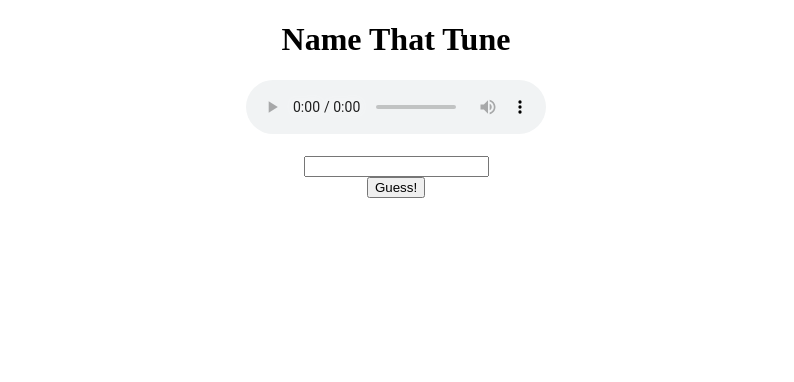
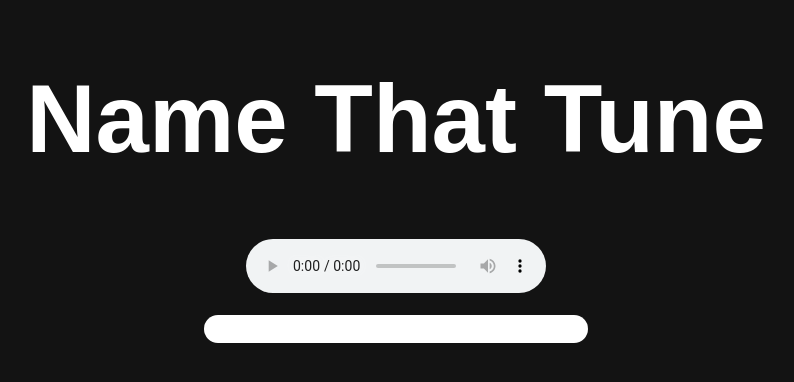
Before and after one commit to BethGriggs/NameThatTune, a plain HTML site: page index.html in a window 1280 px wide. Shown: the whole page, without its empty margins (244-1038 px from the left). Drawn offline with Linux system fonts and the light colour scheme; no server answers.

Commit message:
add styling, change seed, remove submit

```diff
--- a/index.html
+++ b/index.html
@@ -17,7 +17,6 @@
   <form id="guess">
     <label for="title"></label><br>
     <input type="text" id="title" name="title" autocomplete="off"><br>
-    <input type="submit" value="Guess!">
   </form>
 
   <p id="result"></p>
--- a/script.js
+++ b/script.js
@@ -21,7 +21,8 @@ form.addEventListener("submit", (e) => {
     setTrack(tracks[tracksGuessed].name, tracks[tracksGuessed].preview_url);
   }
   else {
-    document.getElementById("result").innerText = "Wrong!";
+    console.log(tracks[tracksGuessed]);
+    document.getElementById("result").innerText = "Wrong! " + tracks[tracksGuessed].name + " - " + tracks[tracksGuessed].artists[0].name;
   }
 });
 
--- a/style.css
+++ b/style.css
@@ -1 +1,19 @@
 html { text-align: center; }
+
+body {
+    background-color: #131313;
+}
+
+h1 {
+    font-size: 6em;
+    color: white;
+    font-family: 'proxima-nova', sans-serif;
+}
+
+#title {
+    color: #131313;
+    height: 2em;
+    width: 30%;
+    border: 0px;
+    border-radius: 2em;
+}
```
